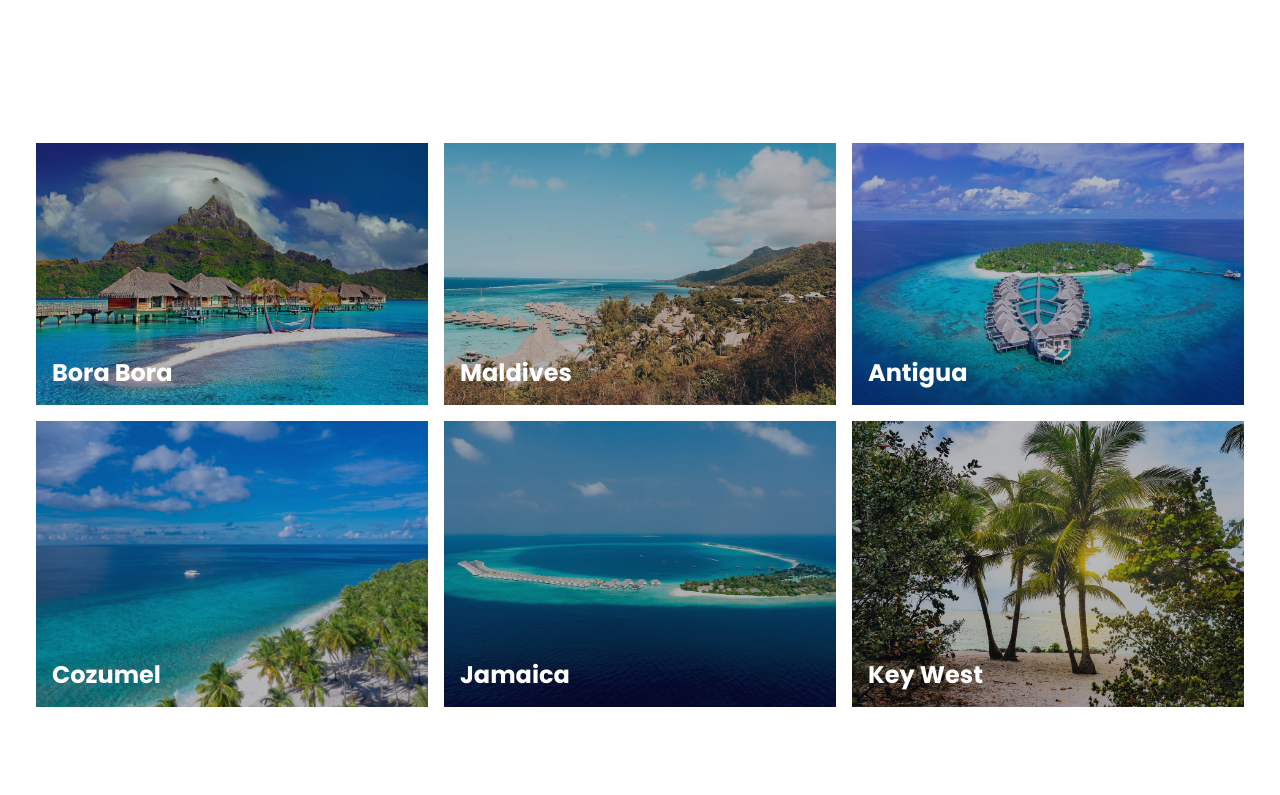
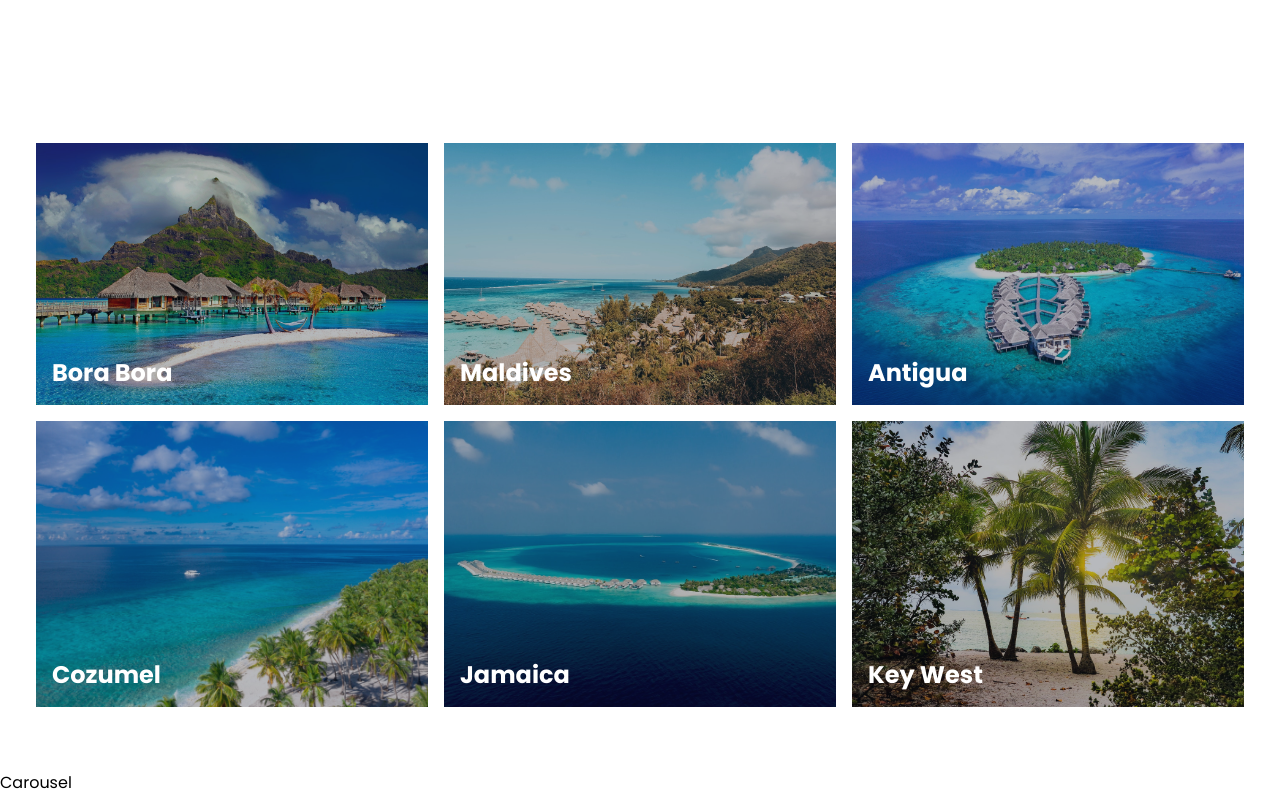
Before and after one commit to HossainRafi/Beaches, a React (Create React App) app: page / in a window 1280 px wide. Shown: the part 1312-2107 px from the top of the page. Before the commit the page ends 2083 px from the top, so only its background shows below. Built offline with nearby package versions, Linux system fonts and the light colour scheme; the HTML template or start-up script is replaced by a standard one.

Commit message:
carousel created

```diff
--- a/src/App.js
+++ b/src/App.js
@@ -1,3 +1,4 @@
+import Carousel from "./components/Carousel";
 import Destinations from "./components/Destinations";
 import Hero from "./components/Hero";
 import Navbar from "./components/Navbar";
@@ -12,6 +13,7 @@ function App() {
       <Destinations />
       <Search />
       <Selects />
+      <Carousel />
     </div>
   );
 }
--- /dev/null
+++ b/src/components/Carousel.jsx
@@ -0,0 +1,9 @@
+import React from 'react'
+
+const Carousel = () => {
+  return (
+    <div>Carousel</div>
+  )
+}
+
+export default Carousel
```
